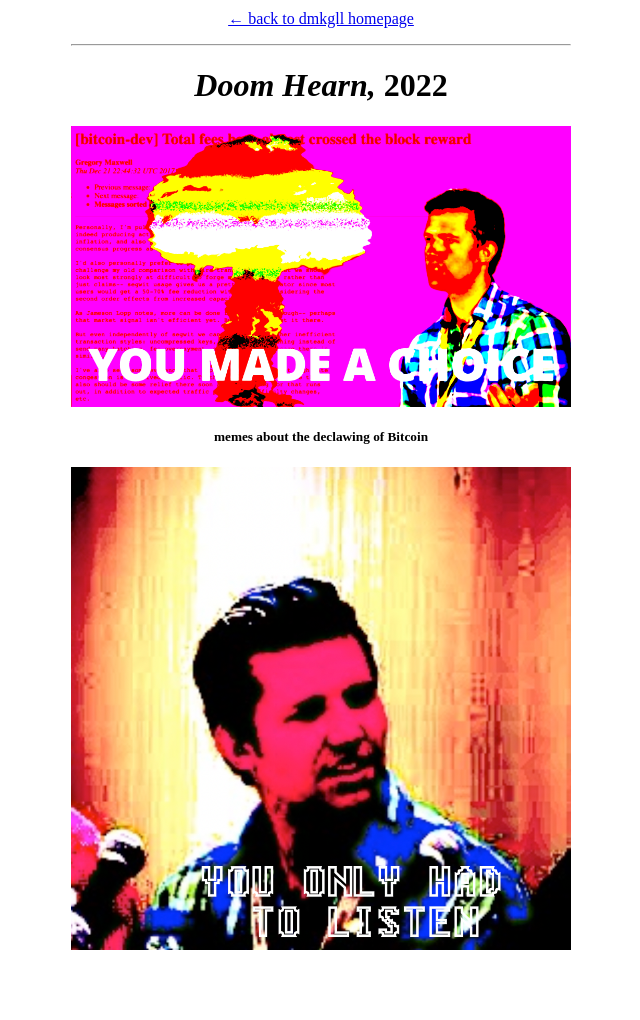
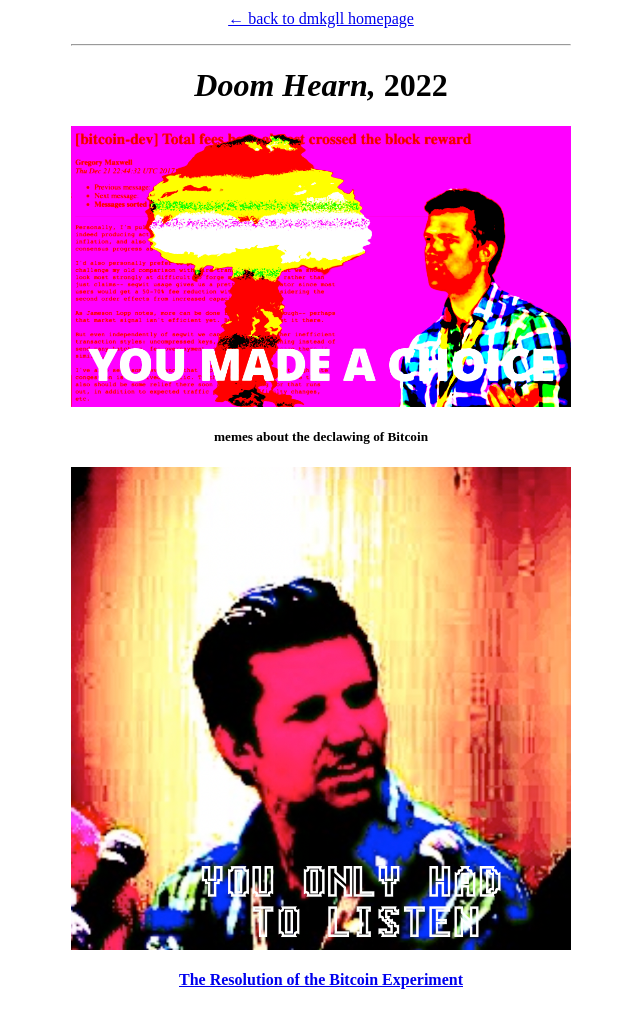
Before and after one commit to dmkgll/dmkgll, a Jekyll site: the page built from doomhearn.md, in a window 1280 px wide. Shown: the whole page, without its empty margins (319-959 px from the left). Built offline with Jekyll 4.4.1, drawn with Linux system fonts in a browser that asks for light colours; before the commit the page ends 960 px from its top, so only the background shows below that.

Commit message:
Update doomhearn.md

```diff
--- a/doomhearn.md
+++ b/doomhearn.md
@@ -15,3 +15,5 @@
 ##### memes about the declawing of Bitcoin
 
 ![Doom Hearn](/assets/doomhearn2.png)
+
+#### [The Resolution of the Bitcoin Experiment](https://blog.plan99.net/the-resolution-of-the-bitcoin-experiment-dabb30201f7)
```
